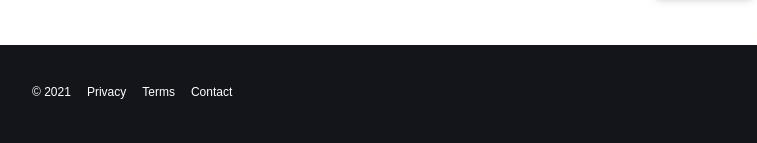
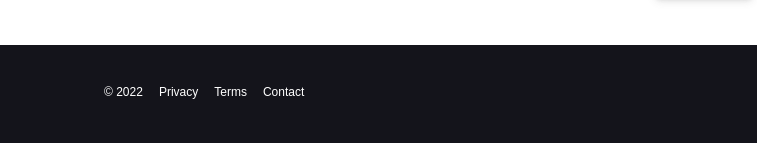
Before and after one commit to jamgit/dolby-millicast, a plain HTML site: page contactus/index.html in a window 1280 px wide. Shown: the part 641-784 px from the top of the page, 0-757 px from the left. Drawn offline with nearby package versions, Linux system fonts and the light colour scheme; a small style sheet from the web is missing; a web font is replaced by a local one.

Commit message:
footer fixes

```diff
--- a/contactus/index.html
+++ b/contactus/index.html
@@ -187,7 +187,7 @@
   <footer class="main-footer-sect d-flex align-items-center justify-content-lg-between flex-column flex-lg-row p-4 border-0">
       <div class="d-flex flex-wrap justify-content-center mb-2">
         <div class="px-2">
-          <a href="#">&copy; 2021</a>
+          <a href="#">&copy; 2022</a>
         </div>
         <div class="px-2">
           <a href="../privacy/index.html">Privacy</a>
--- a/css/main.css
+++ b/css/main.css
@@ -69,7 +69,6 @@
  display:none!important
 }
 /* colors */
-
 .text-black {
   color: #fff;
 }
@@ -78,6 +77,17 @@
       float: none;
     }
 /* text */
+.main-footer-sect {
+  background: #14141B;
+  white-space: nowrap;
+  min-height: 100px;
+  padding-left: 6em !important;
+}
+.main-footer-sect a {
+  text-decoration: none;
+  font-size: 0.75em;
+  color: white;
+}
 .sect-desc {
   max-width: 864px;
   text-align: center;
--- a/css/pricing.css
+++ b/css/pricing.css
@@ -102,16 +102,6 @@ body.pricingpage {
   font-weight: 200;
   font-size: 0.85em;
 }
-.main-footer-sect {
-  background: #14141B;
-  white-space: nowrap;
-  min-height: 100px;
-}
-.main-footer-sect a {
-  text-decoration: none;
-  font-size: 0.75em;
-  color: white;
-}
 
 @media (max-width: 767px) {
   #plansTable #featureDesc {
```
Also changed, not shown: masterlayout/index.html (+1 -1 lines), pricing/index.html (+1 -1 lines).
